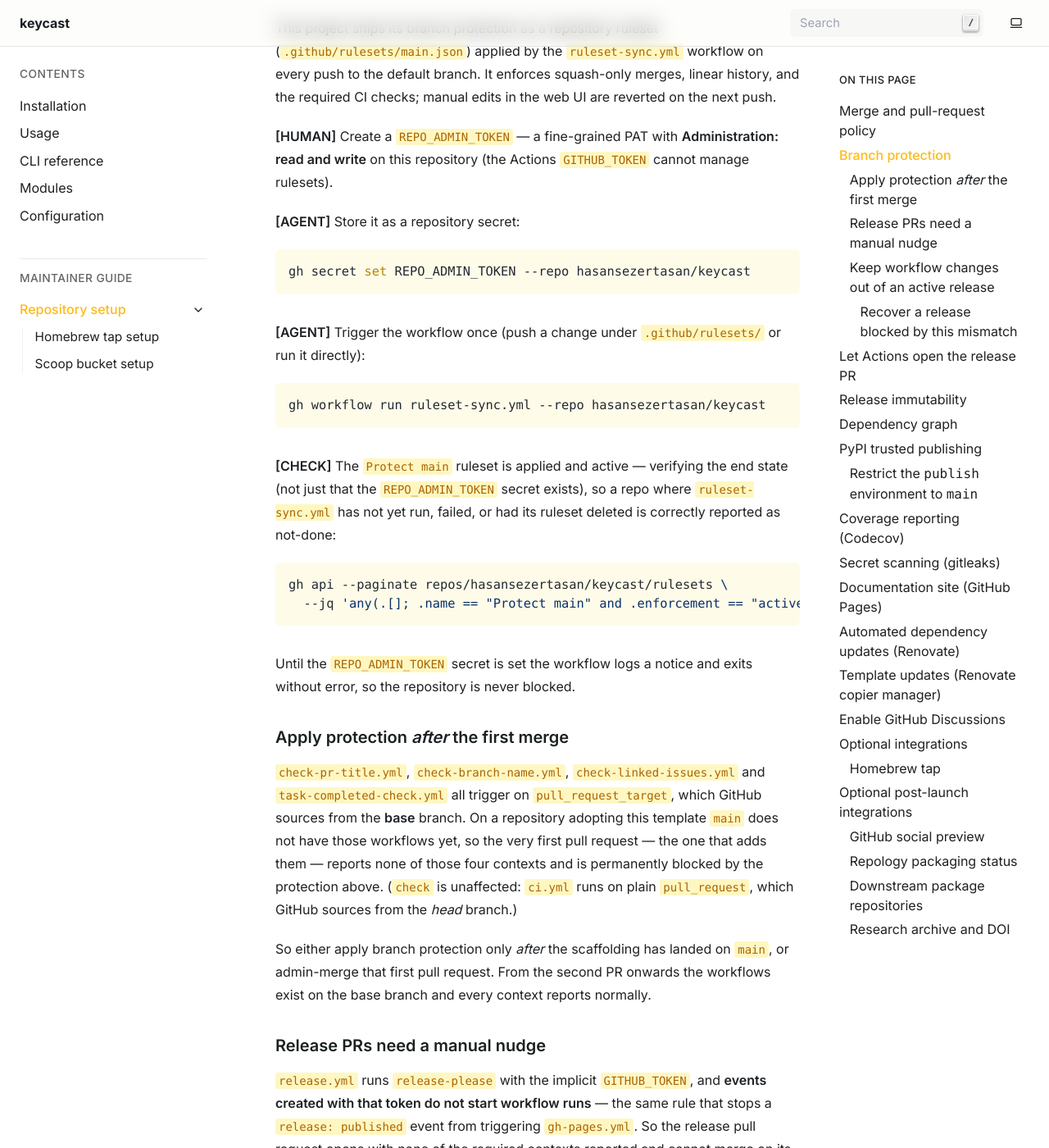
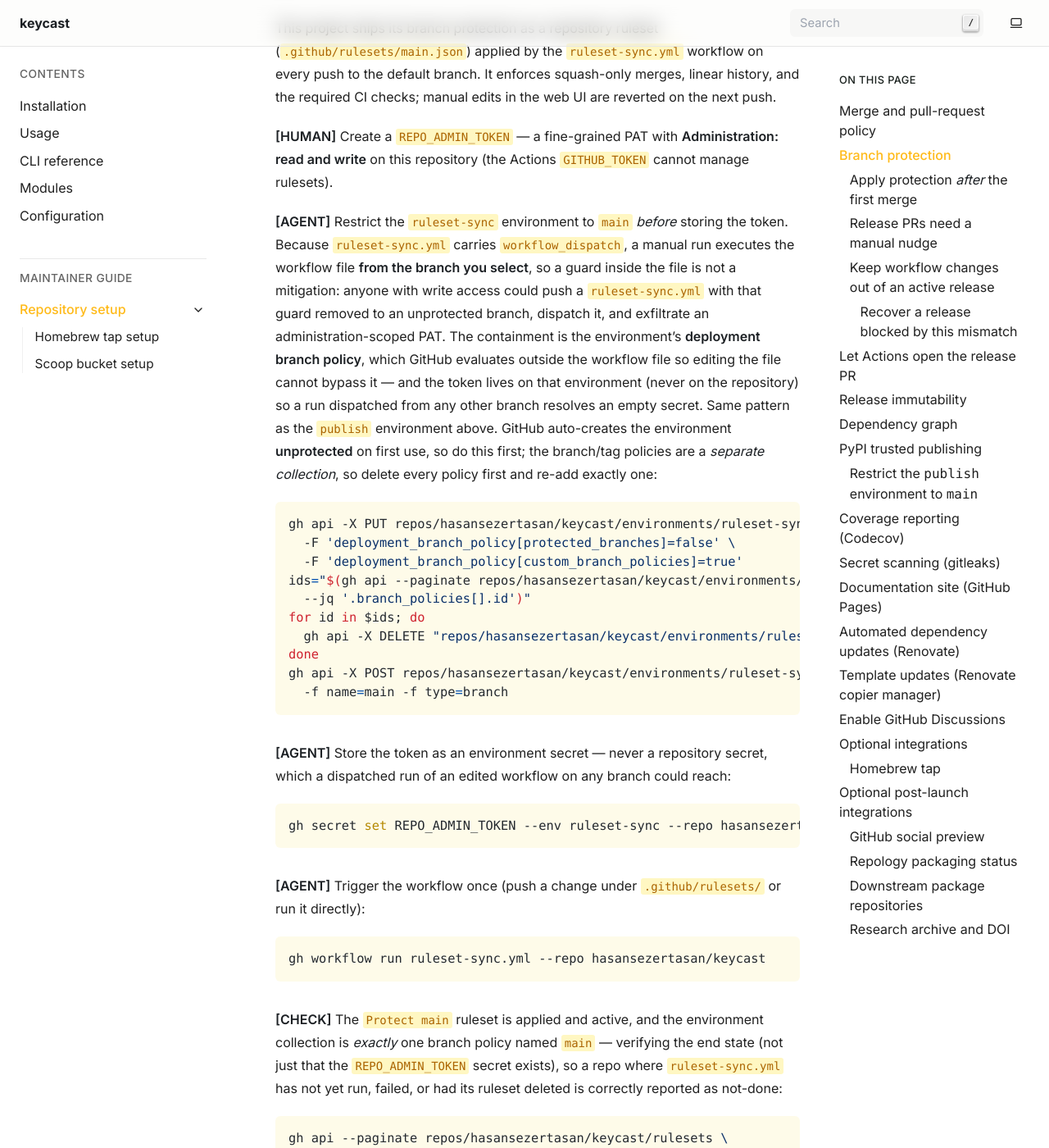
Before and after one commit to hasansezertasan/keycast, a Sphinx documentation site: the page built from docs/maintaining/setup.rst, in a window 1280 px wide and 1400 px high, scrolled down 1584 px. Shown: the whole window at 82% size. Built offline with Sphinx 7.4.7, drawn with Linux system fonts in a browser that asks for light colours; the version number could not be read and is left out; some of the changed text lies outside the part shown.

Commit message:
fix: gate ruleset-sync PAT behind branch-restricted environment
A workflow_dispatch run executes the workflow file from the selected
branch, so any in-file guard is bypassable by pushing an edited
workflow to an unprotected branch and dispatching it. Put the
secret-bearing job behind the ruleset-sync environment and keep the
token as an environment secret, with the deployment-branch policy
restricted to main evaluated outside the file. Same containment
pattern as the publish environment in release.yml.

```diff
--- a/docs/maintaining/setup.rst
+++ b/docs/maintaining/setup.rst
@@ -71,11 +71,40 @@ the next push.
 **Administration: read and write** on this repository (the Actions
 ``GITHUB_TOKEN`` cannot manage rulesets).
 
-**[AGENT]** Store it as a repository secret:
+**[AGENT]** Restrict the ``ruleset-sync`` environment to ``main`` *before*
+storing the token. Because ``ruleset-sync.yml`` carries ``workflow_dispatch``,
+a manual run executes the workflow file **from the branch you select**, so a
+guard inside the file is not a mitigation: anyone with write access could push
+a ``ruleset-sync.yml`` with that guard removed to an unprotected branch,
+dispatch it, and exfiltrate an administration-scoped PAT. The containment is
+the environment's **deployment branch policy**, which GitHub evaluates outside
+the workflow file so editing the file cannot bypass it — and the token lives
+on that environment (never on the repository) so a run dispatched from any
+other branch resolves an empty secret. Same pattern as the ``publish``
+environment above. GitHub auto-creates the environment **unprotected** on
+first use, so do this first; the branch/tag policies are a *separate
+collection*, so delete every policy first and re-add exactly one:
 
 .. code-block:: sh
 
-   gh secret set REPO_ADMIN_TOKEN --repo hasansezertasan/keycast
+   gh api -X PUT repos/hasansezertasan/keycast/environments/ruleset-sync \
+     -F 'deployment_branch_policy[protected_branches]=false' \
+     -F 'deployment_branch_policy[custom_branch_policies]=true'
+   ids="$(gh api --paginate repos/hasansezertasan/keycast/environments/ruleset-sync/deployment-branch-policies \
+     --jq '.branch_policies[].id')"
+   for id in $ids; do
+     gh api -X DELETE "repos/hasansezertasan/keycast/environments/ruleset-sync/deployment-branch-policies/$id"
+   done
+   gh api -X POST repos/hasansezertasan/keycast/environments/ruleset-sync/deployment-branch-policies \
+     -f name=main -f type=branch
+
+**[AGENT]** Store the token as an environment secret — never a repository
+secret, which a dispatched run of an edited workflow on any branch could
+reach:
+
+.. code-block:: sh
+
+   gh secret set REPO_ADMIN_TOKEN --env ruleset-sync --repo hasansezertasan/keycast
 
 **[AGENT]** Trigger the workflow once (push a change under ``.github/rulesets/``
 or run it directly):
@@ -84,17 +113,21 @@ or run it directly):
 
    gh workflow run ruleset-sync.yml --repo hasansezertasan/keycast
 
-**[CHECK]** The ``Protect main`` ruleset is applied and active — verifying the
-end state (not just that the ``REPO_ADMIN_TOKEN`` secret exists), so a repo where
-``ruleset-sync.yml`` has not yet run, failed, or had its ruleset deleted is
-correctly reported as not-done:
+**[CHECK]** The ``Protect main`` ruleset is applied and active, and the
+environment collection is *exactly* one branch policy named ``main`` —
+verifying the end state (not just that the ``REPO_ADMIN_TOKEN`` secret
+exists), so a repo where ``ruleset-sync.yml`` has not yet run, failed, or had
+its ruleset deleted is correctly reported as not-done:
 
 .. code-block:: sh
 
    gh api --paginate repos/hasansezertasan/keycast/rulesets \
      --jq 'any(.[]; .name == "Protect main" and .enforcement == "active")' | grep -qx true
+   policies="$(gh api --paginate repos/hasansezertasan/keycast/environments/ruleset-sync/deployment-branch-policies \
+     --jq '.branch_policies[] | "\(.type // "branch"):\(.name)"')"
+   [ "$policies" = "branch:main" ]
 
-Until the ``REPO_ADMIN_TOKEN`` secret is set the workflow logs a notice and exits
+Until the ``REPO_ADMIN_TOKEN`` environment secret is set the workflow logs a notice and exits
 without error, so the repository is never blocked.
 
 .. _setup-first-pr:
```
Also changed, not shown: 1 other file.
